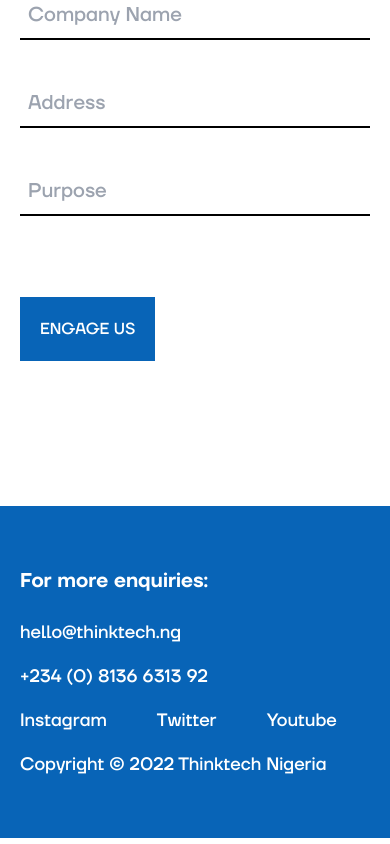
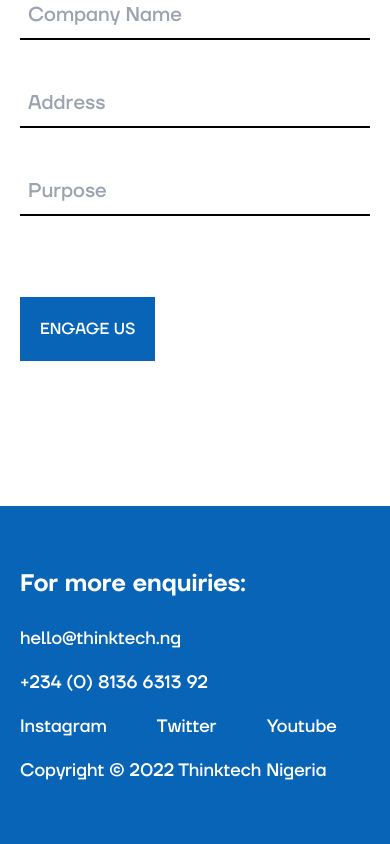
Before and after one commit to Bwise1/Thinktech.ng, a Next.js app: page / in a window 390 px wide. Shown: the part 6112-6956 px from the top of the page. Built offline with nearby package versions, Linux system fonts and the light colour scheme.

Commit message:
first commit

```diff
--- a/Components/Footer.tsx
+++ b/Components/Footer.tsx
@@ -6,7 +6,7 @@ function Footer() {
         <div className="max-w-7xl mx-auto p-5">
 
             <div className="lg:mt-[100px] mt-10  justify-start flex ">
-                <h1 className=' font-TTFb text-[20px] text-white mb-[23px] '>For more enquiries:</h1>
+                <h1 className=' font-TTFb text-[24px] sm:text-[20px] md:text-[20px] lg:text-[20px] text-white mb-[23px] '>For more enquiries:</h1>
             </div>
             <div className=".. lg:flex-row lg:justify-start  flex flex-col items-start  lg:mb-[100px] mb-10">
 
```
